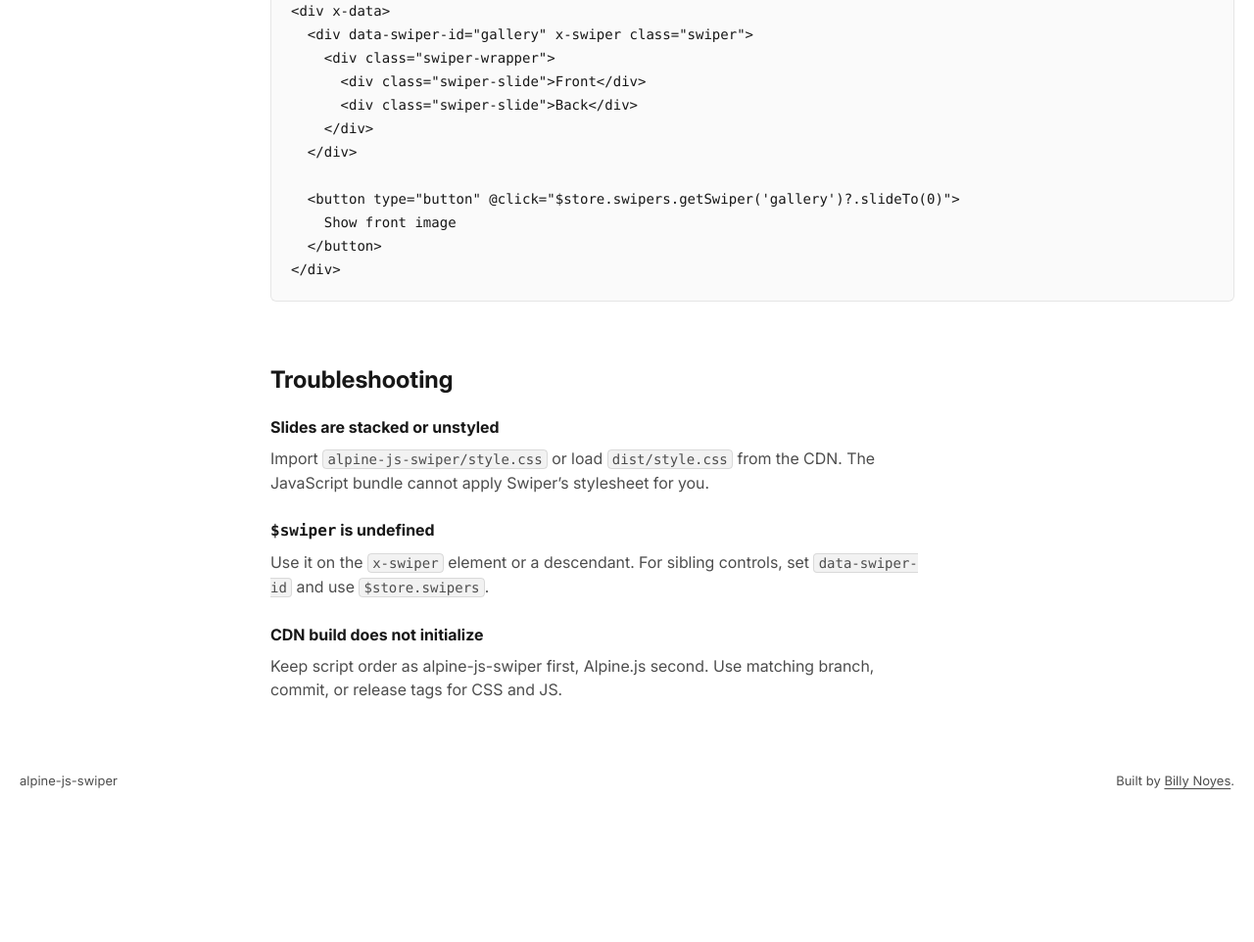
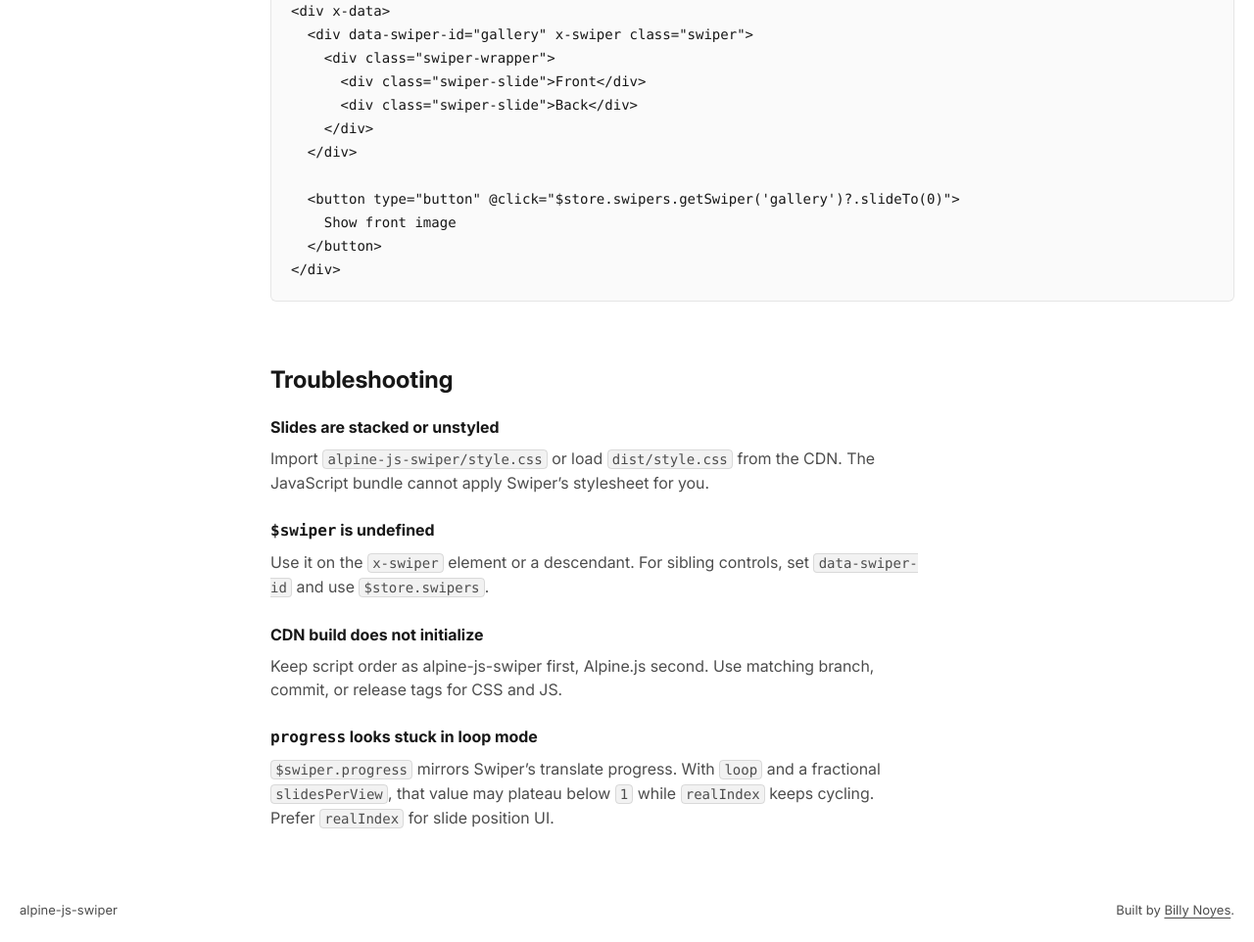
Before and after one commit to BillyNoyes/alpine-js-swiper, a website built with Vite: page site/docs/index.html in a window 1280 px wide. Shown: the part 3867-4829 px from the top of the page at 98% size. Before the commit the page ends 4697 px from the top, so only its background shows below. Built offline with nearby package versions, Linux system fonts and the light colour scheme.

Commit message:
Fix demo progress display in loop mode.
Derive the on-page progress from realIndex so it keeps updating when Swiper’s translate progress plateaus.

```diff
--- a/site/docs/index.html
+++ b/site/docs/index.html
@@ -613,6 +613,23 @@ Alpine.start();</code></pre>
                   Keep script order as alpine-js-swiper first, Alpine.js second. Use matching branch, commit, or release tags for CSS and JS.
                 </p>
               </div>
+              <div class="flex flex-col gap-2">
+                <h3 class="font-heading text-base/6 font-bold tracking-normal"><code class="font-mono">progress</code> looks stuck in loop mode</h3>
+                <p class="max-w-[66ch] text-muted dark:text-muted-inverse">
+                  <code class="rounded border border-black/10 bg-code px-[0.3em] py-[0.1em] font-mono text-[0.875em] dark:border-white/13 dark:bg-code-inverse">$swiper.progress</code>
+                  mirrors Swiper’s translate progress. With
+                  <code class="rounded border border-black/10 bg-code px-[0.3em] py-[0.1em] font-mono text-[0.875em] dark:border-white/13 dark:bg-code-inverse">loop</code>
+                  and a fractional
+                  <code class="rounded border border-black/10 bg-code px-[0.3em] py-[0.1em] font-mono text-[0.875em] dark:border-white/13 dark:bg-code-inverse">slidesPerView</code>,
+                  that value may plateau below
+                  <code class="rounded border border-black/10 bg-code px-[0.3em] py-[0.1em] font-mono text-[0.875em] dark:border-white/13 dark:bg-code-inverse">1</code>
+                  while
+                  <code class="rounded border border-black/10 bg-code px-[0.3em] py-[0.1em] font-mono text-[0.875em] dark:border-white/13 dark:bg-code-inverse">realIndex</code>
+                  keeps cycling. Prefer
+                  <code class="rounded border border-black/10 bg-code px-[0.3em] py-[0.1em] font-mono text-[0.875em] dark:border-white/13 dark:bg-code-inverse">realIndex</code>
+                  for slide position UI.
+                </p>
+              </div>
             </div>
           </section>
         </div>
--- a/site/index.html
+++ b/site/index.html
@@ -373,7 +373,9 @@ Alpine.start()</code></pre>
                     <span x-text="slideCount"></span>
                     · progress
                     <span
-                      x-text="(($store.swipers.getSwiperState('demo')?.progress ?? 0) * 100).toFixed(0)"
+                      x-text="slideCount > 1
+                        ? ((($store.swipers.getSwiperState('demo')?.realIndex ?? 0) / (slideCount - 1)) * 100).toFixed(0)
+                        : '0'"
                     ></span
                     >%
                   </span>
```
Also changed, not shown: README.md.
